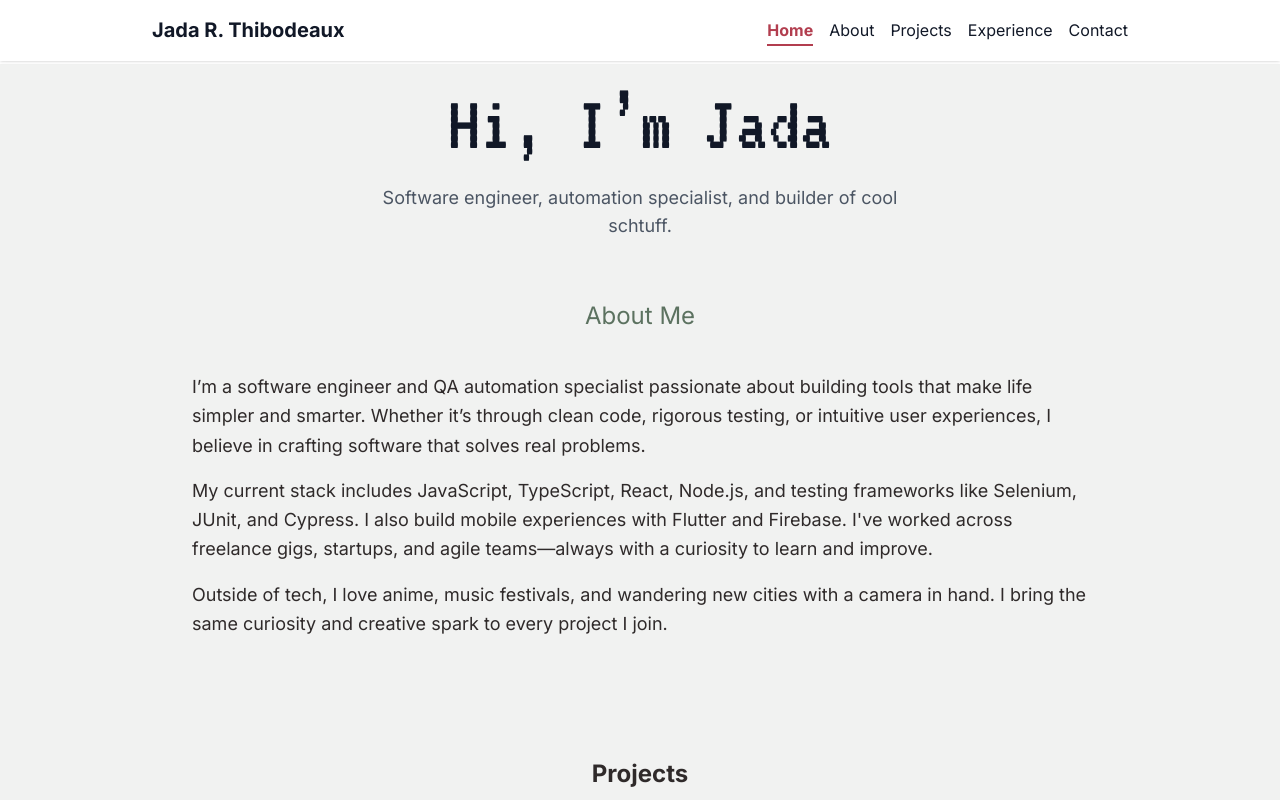
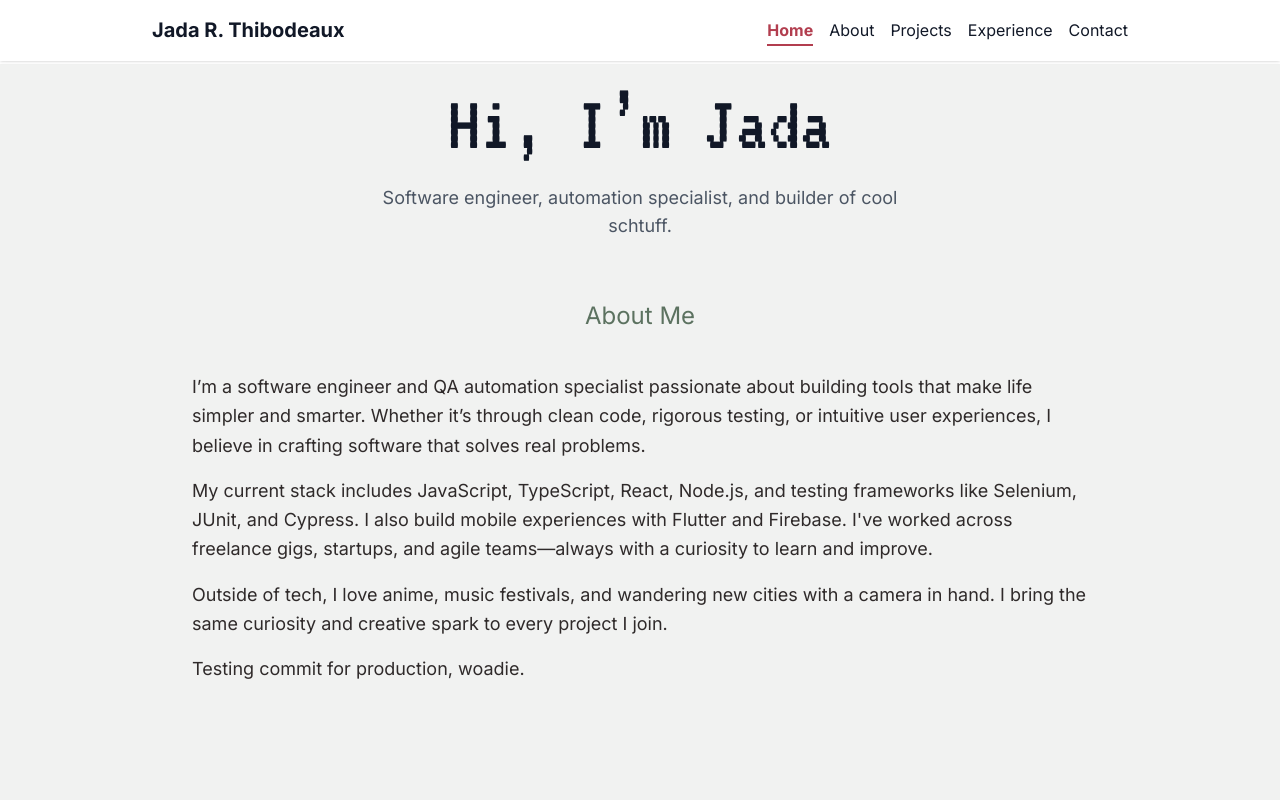
Before and after one commit to jadathib/PortfolioWebsite, a React (Vite) app: page / in a window 1280 px wide. Shown: the top 800 px of the page. Built offline with nearby package versions, Linux system fonts and the light colour scheme.

Commit message:
commit for production

```diff
--- a/src/components/About.tsx
+++ b/src/components/About.tsx
@@ -27,6 +27,9 @@ export default function About() {
                         Outside of tech, I love anime, music festivals, and wandering new cities with a
                         camera in hand. I bring the same curiosity and creative spark to every project I join.
                     </p>
+                    <p>
+                        Testing commit for production, woadie.
+                    </p>
                 </div>
             </div>
         </section>
```
